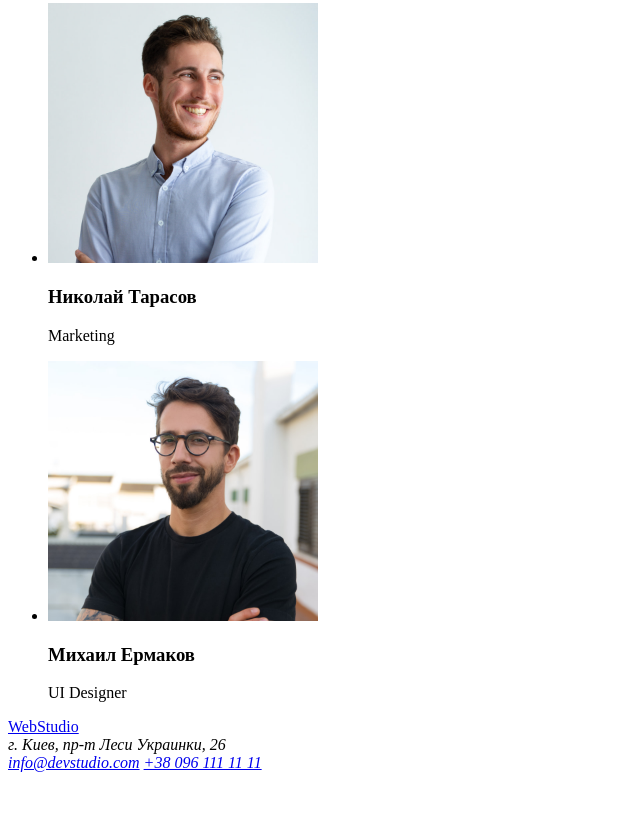
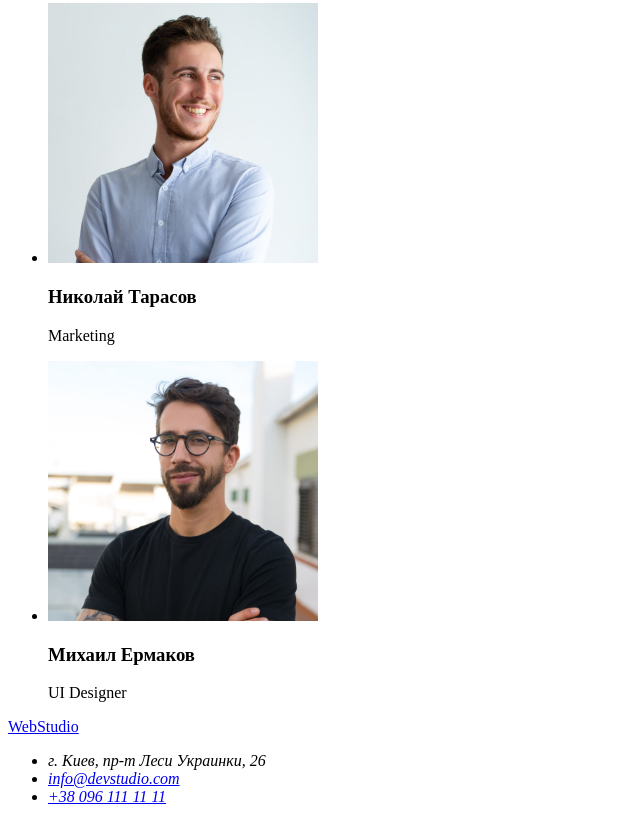
Before and after one commit to vladivsc/goit-markup-hw-01, a plain HTML site: page index.html in a window 1280 px wide. Shown: the part 1686-2508 px from the top of the page, without its empty margins (0-640 px from the left). Before the commit the page ends 2466 px from the top, so only its background shows below. Drawn offline with Linux system fonts and the light colour scheme.

Commit message:
Update index.html

```diff
--- a/index.html
+++ b/index.html
@@ -125,10 +125,12 @@
     <!--Подвал-->
     <footer>
       <a href="index.html" lang="en">WebStudio</a>
-      <address>г. Киев, пр-т Леси Украинки, 26</address>
       <address>
-        <a href="mailto:info@devstudio.com">info@devstudio.com</a>
-        <a href="tel:+380961111111">+38 096 111 11 11</a>
+        <ul>
+          <li>г. Киев, пр-т Леси Украинки, 26</li>
+          <li><a href="mailto:info@devstudio.com">info@devstudio.com</a></li>
+          <li><a href="tel:+380961111111">+38 096 111 11 11</a></li>
+        </ul>
       </address>
     </footer>
   </body>
```
